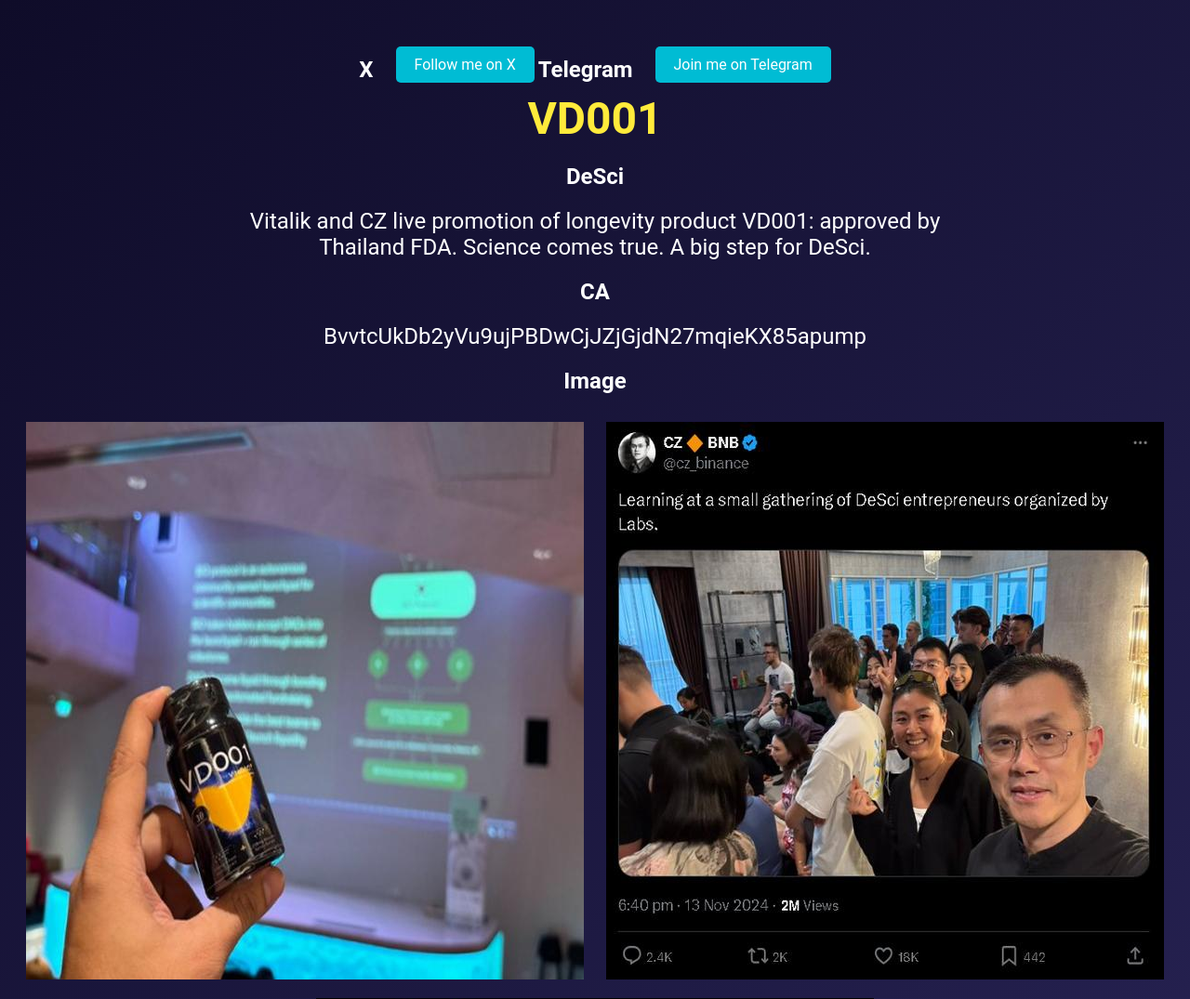
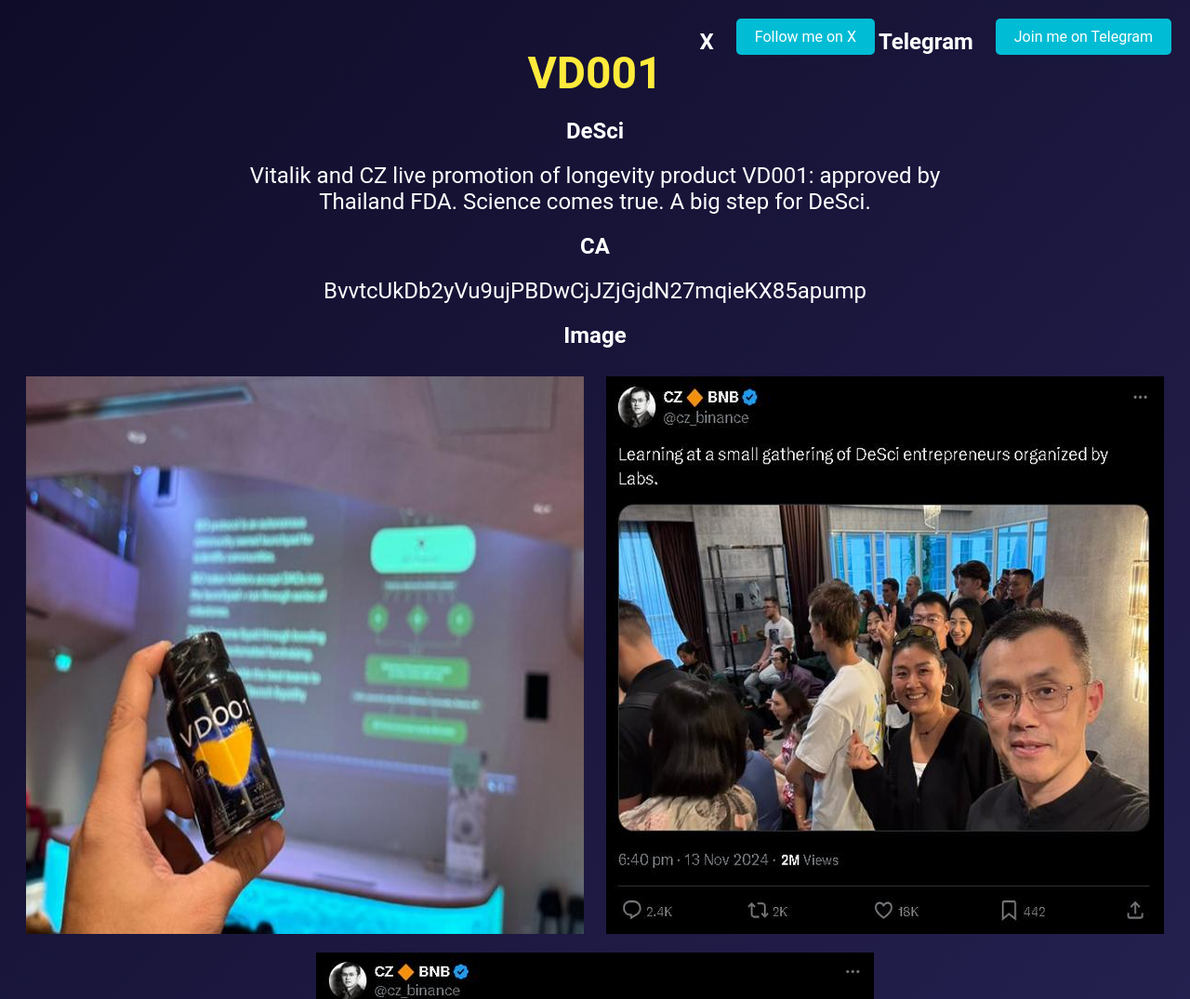
Before and after one commit to molong-d/VD001, a plain HTML site: page index.html in a window 1280 px wide. Shown: the top 1075 px of the page at 93% size. Drawn offline with Linux system fonts and the light colour scheme.

Commit message:
Update index.html

```diff
--- a/index.html
+++ b/index.html
@@ -61,15 +61,9 @@
             background: #ffeb3b;
         }
 
-/*         .fixed-links {
+        .fixed-links {
             position: fixed;
             top: 20px;
-            right: 20px;
-            z-index: 1000;
-        } */
-        .fixed-links {
-            position: sticky; /* 修改为sticky定位 */
-            top: 20px; /* 指定距离视口顶部的距离 */
             right: 20px;
             z-index: 1000;
         }
```
